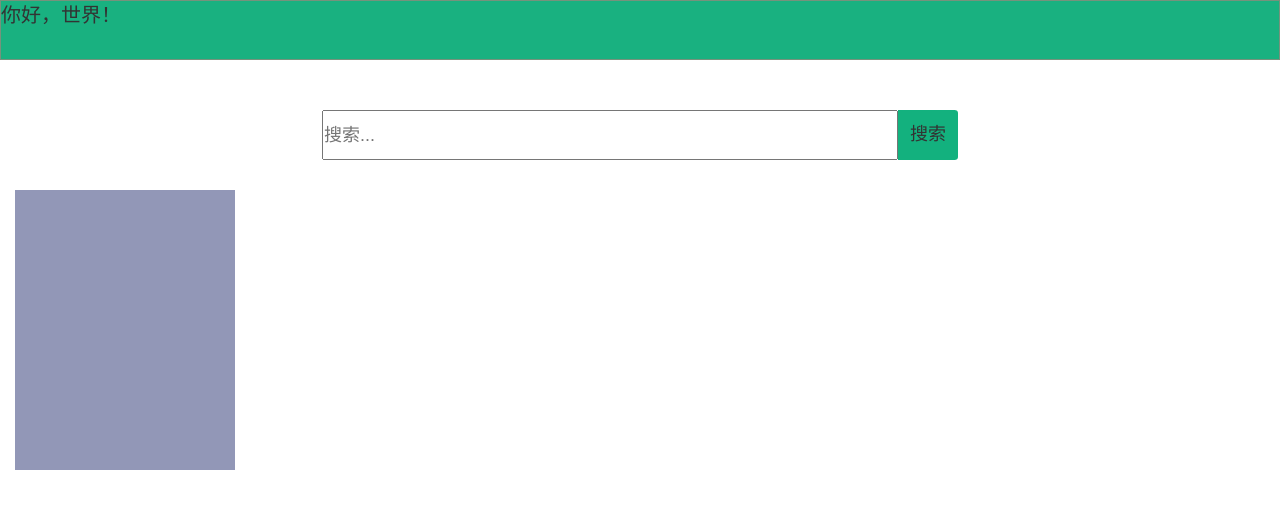
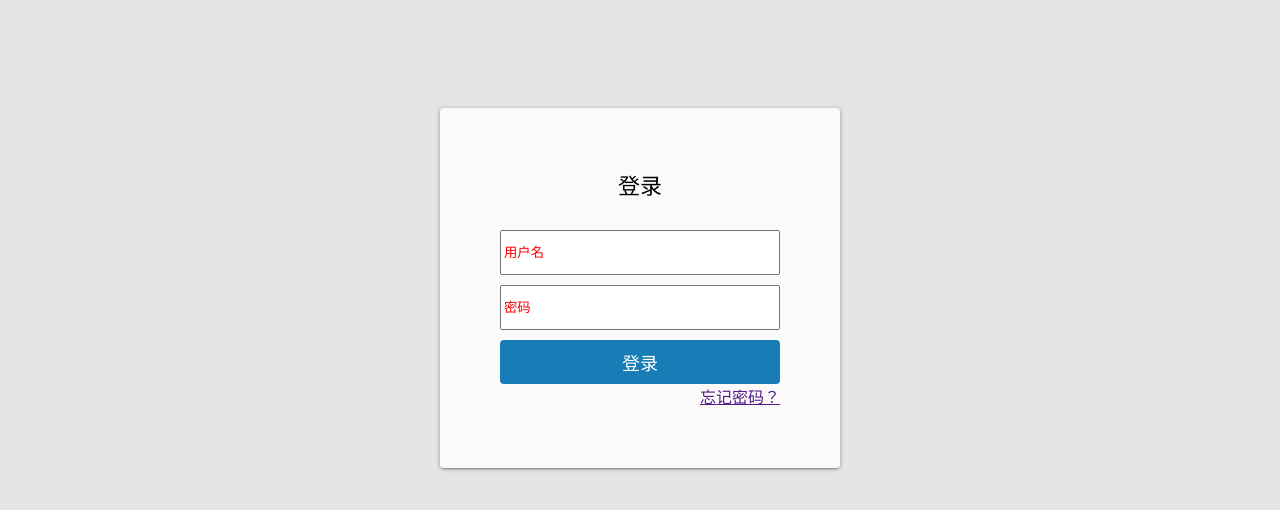
Before and after one commit to QuanjiangLee/ServerMap, a Django app: page / in a window 1280 px wide. Shown: the top 510 px of the page. Run offline with Django 3.2, Linux system fonts and the light colour scheme; some libraries are stand-ins or nearby versions.

Commit message:
增加了许多功能和继续开发

```diff
--- a/MapApp/admin.py
+++ b/MapApp/admin.py
@@ -1,5 +1,7 @@
 from django.contrib import admin
 from MapApp.models import myServerMap
+from MapApp.models import userInf
 
 # Register your models here.
 admin.site.register(myServerMap)
+admin.site.register(userInf)
--- /dev/null
+++ b/MapApp/static/css/login.css
@@ -0,0 +1,72 @@
+*, :after, :before {
+    box-sizing: border-box;
+}
+	body {
+		background-color: rgba(0,0,0,.1);
+		text-align: center;
+	}
+	.main {
+		margin-top: 100px;
+		width: 400px;
+		padding:60px;
+		border-radius: 4px;
+		vertical-align: middle;
+		background-color: rgb(250, 250, 250);
+		box-shadow: 0 2px 2px 0 rgba(0, 0, 0, 0), 0 1px 4px 0 rgba(0, 0, 0, .36), 0 3px 1px -2px rgba(0, 0, 0, .22);
+		text-align: center;
+		display: inline-block;
+	}
+	.container {
+		text-align: center;
+	}
+	.title {
+		margin-bottom: 30px;
+	}
+	.title a{
+		text-decoration: none;
+		font-size: 22px;
+	}
+	.input-prepend  i {
+    position: absolute;
+    top: 14px;
+    left: 10px;
+    font-size: 18px;
+    color: #969696;
+}
+	.iconfont {
+    font-family: iconfont!important;
+    font-size: inherit;
+    font-style: normal;
+    font-weight: 400!important;
+    -webkit-font-smoothing: antialiased;
+    -moz-osx-font-smoothing: grayscale;
+}
+.input-prepend input {
+	height: 45px;
+	width: 100%;
+	margin-bottom: 10px;
+}
+.sign-in-button {
+    width: 100%;
+    padding: 9px 18px;
+    font-size: 18px;
+    border: none;
+    border-radius: 4px;
+    color: #fff;
+    background: #187cb7 ;
+    cursor: pointer;
+    outline: none;
+    display: block;
+    clear: both;
+
+}
+ .sign-in-button:hover {
+    background: #0b527b;
+}
+.rightTips {
+	float: right;
+
+}
+input:-webkit-autofill {
+	background-color: white;
+}
--- a/MapApp/static/js/ajax.js
+++ b/MapApp/static/js/ajax.js
@@ -21,12 +21,12 @@ if (request == null){
 }
 
 
-function getRequest(url,data,func){
+function getRequest(url, data, type, func){
    // request.onreadystatechange =
 	let request = createRequest();
 	var urlArgs = url + "?" + data;
 	alert(urlArgs)
-	request.open("GET",urlArgs,true);
+	request.open("GET",urlArgs,type);
 	request.onreadystatechange = function(){
 		if (request.readyState == 4){
 		if (request.status == 200){
@@ -47,10 +47,10 @@ function getRequest(url,data,func){
 	request.send(null);
     }
 
-function postRequest(url,data,func) {
+function postRequest(url, data, type, func) {
  	// body...
  	let request = createRequest();
-	request.open("POST",url,true);
+	request.open("POST",url,type);
 	request.onreadystatechange = function(){
 		if (request.readyState == 4){
 		if (request.status == 200){
@@ -66,7 +66,14 @@ function postRequest(url,data,func) {
 		}
 	//request.setRequestHeader("Content-Type","application/x-www-form-urlencoded");
 	//request.setRequestHeader("Content-Type","text/xml");
-	request.setRequestHeader("X-Requested-With", "XMLHttpRequest");
+	//request.setRequestHeader("X-Requested-With", "XMLHttpRequest");
 	request.setRequestHeader("Content-Type","application/json;charset=UTF-8");
 	request.send(JSON.stringify(data));
  }
+function httpGet(theUrl)
+{
+    var xmlHttp = createRequest();
+    xmlHttp.open( "GET", theUrl, false ); // false for synchronous request
+    xmlHttp.send( null );
+    return xmlHttp.responseText;
+}
--- a/MapApp/templates/index.html
+++ b/MapApp/templates/index.html
@@ -6,65 +6,72 @@
     <meta name="viewport" content="width=device-width, initial-scale=1">
     <title>Host maps</title>
     <link href="/static/css/bootstrap.min.css" rel="stylesheet">
-  </head>
+    <link href="/static/css/index.css" rel="stylesheet">
   <style type="text/css">
   	* {
   		margin: 0px;
   		padding: 0px;
   	}
+    body {
+        background-color: #cccccc8f;
+    }
     nav {
-        width: 100%;
-        height: 60px;
-        font-size: 20px;
-        background-color: #19b180;
-        border:1px solid #76927c;
+        position: fixed;
+        top:0px;
+        overflow: hidden;
     }
-    .container {
-    	display: flex;
-    	width: 100%;
+  </style>
+  <script type="text/javascript">
+    function logout(){
+        postRequest("/userLoginOut/",{},false,logoutResult);
+    }
+    function logoutResult(ret){
+        if(ret['ret'] == true){
+            window.location.href ="/login/";
+        }
+    }
+    function addHost(elem) {
 
     }
-    .item {
-    	width: 220px;
-    	height: 280px;
-    	background-color: rgba(78, 86, 138, 0.61);
+    function alterHost(elem) {
+        var item = $(elem).parents(".item").children().eq(1).children(".item-li").find("li");
+        var itemBtn = $(elem).parents(".item").children().eq(1).children(".alter-info");
+        item.children("span").addClass("span-edit");
+        item.children("span").attr("contenteditable","true");
+        item.css("border-bottom","none");
+        item.filter(".enter-li").css("display","none");
+        itemBtn.css("display","flex");
     }
-    .search {
-    	width: 100%;
-    	display: inline-flex;
-    	justify-content: center;
-        margin-top: 50px;
-    	margin-bottom: 30px;
+    function delHost(elem) {
+
     }
-    .sinput {
-    	display: inline-block;
-    	height: 50px;
-    	width: 45%;
-    	font-size: 18px;
+    function alterReset(elem) {
+        var items = $(elem).parent().parent().find(".item-li span");
+        items.text("");
     }
-    .sbt {
-    	display: inline-block;
-    	outline: none;
-    	width: 60px;
-    	background: #13b17e;
-    	border: none;
-    	border-bottom-right-radius: 6%;
-        border-top-right-radius: 6%;
-        cursor: pointer;
-        font-size: 18px;
+    function alterAbort(elem) {
+
     }
-  </style>
+  </script>
+  </head>
   <body>
-    <nav>你好，世界！</nav>
+    <nav>你好，世界！
+        <button type="text" onclick="logout()" class="btn btn-link logout" style="float: right;font-size: 20px;color:black;">Logout!</button>
+    </nav>
     <div class="search">
     <input type="text" placeholder="搜索..." class="sinput">
     <input type="button" class="sbt" name="search" value="搜索">
 	</div>
     <div class="container">
-
-    	<div class="item"></div>
+    {% include 'host.html' %}
+    <button class="new-host">+</button>
+    </div>
+    <div class="bottom-add">
+        <button class="new-host">+</button>
     </div>
     <script src="/static/js/jquery-1.12.4.js"></script>
     <script src="/static/js/bootstrap.min.js"></script>
+    <script src="/static/js/ajax.js"></script>
+    <script src="/static/js/text-utils.js"></script>
   </body>
 </html>
--- /dev/null
+++ b/MapApp/templates/login.html
@@ -0,0 +1,91 @@
+<!DOCTYPE html>
+<html>
+<head>
+	<meta charset="utf-8">
+	<title>注册登录页面</title>
+</head>
+<link rel="stylesheet" type="text/css" href="/static/css/login.css">
+<style type="text/css">
+	::placeholder {
+		color:red;
+	};
+</style>
+<body>
+	<div class="main">
+		<div class="title">
+			<span style="font-size: 22px">登录</span>
+			<!--<b>·</b>
+			<a href="">注册</a>-->
+		</div>
+		<div class="container">
+			<div class="input-prepend ">
+			<input type="text" placeholder="用户名" name="username">
+			<i class="iconfont"></i>
+			</div>
+			<div class="input-prepend ">
+			<input type="password" placeholder="密码" name="password">
+			<i class="iconfont"></i>
+			</div>
+			<input type="button" class="sign-in-button" name="submit" value="登录">
+			<div class="rightTips">
+				<a href="">忘记密码？</a>
+			</div>
+		</div>
+	</div>
+	<script src="/static/js/jquery-1.12.4.js"></script>
+    <script src="/static/js/bootstrap.min.js"></script>
+    <script src="/static/js/ajax.js"></script>
+	<script type="text/javascript">
+			// body...
+		function checkData_form(){  //检查form表单数据的合法性
+			var index = true;
+			var username = $("input[name='username']").val();
+			var password = $("input[name='password']").val();
+			$("input").css("border-color", "#ddd");
+			if(username == ""){
+		    	index = false;
+		    	$("input[name='username']").attr("placeholder","please enter username!");
+		    	$("input[name='username']").attr("style","::placeholder:red")
+			}
+			if(password == ""){
+		    	index = false;
+		    	$("input[name='password']").css("border-color", "#f33");
+			}
+			return index
+			}
+		function checkLogin(){
+			var verifyInput = checkData_form();
+			if (verifyInput == true){
+				var username = $("input[name='username']").val();
+				var password = $("input[name='password']").val();
+				data = {'userNo':username, 'passwd':password}
+				postRequest("/verifyLogin/",data,true,verifyResult);
+			}else {
+				alert("username or password is not should null!")
+			}
+		}
+		function verifyResult(ret){
+			if(ret['result'] == true) {
+				window.location.href = "/index/"+ret['sessionId'];
+			}else {
+				alert(ret['error']);
+			}
+
+		}
+		$(function () {
+			$("input[name = 'username']").keydown(function(event){
+    			if(event.which == "13")
+            		$("input[name = 'password']").focus()
+			})
+			$("input[name = 'password']").keydown(function(event){
+    			if(event.which == "13")
+            		checkLogin();
+			})
+			$("input[name = 'submit']").click(function(){
+				checkLogin();
+			});
+		})
+
+	</script>
+</body>
+</html>
--- a/MapApp/views.py
+++ b/MapApp/views.py
@@ -1,15 +1,52 @@
 import json
+import time
 import urllib
 from urllib import parse
 from django.http import HttpResponse
-from django.shortcuts import render
+from django.contrib.sessions.models import Session
+from django.shortcuts import render, redirect
 from datetime import datetime
 from django.http import Http404
 from MapApp.models import myServerMap
 from django.views.decorators.csrf import csrf_exempt
+from django.contrib.auth import authenticate, login as auth_login, logout
+from django.contrib.auth.decorators import login_required
 
 # Create your views here.
 
+def login(request):
+	return render(request, 'login.html')
+
+@csrf_exempt
+def verifyLogin(request):
+	if request.method == "GET":
+	    userNo = request.GET.get("userNo","")
+	    passwd = request.GET.get("passwd","")
+	if request.method == "POST":
+		data = json.loads(request.body.decode("utf-8"))
+		userNo = data['userNo']
+		passwd = data['passwd']
+	print('userNo',userNo)
+	print('passwd',passwd)
+	user = authenticate(request,username = userNo, password = passwd)
+	if user is not None:
+		auth_login(request,user)
+		sessionId=request.session.session_key
+		response = {'result':True, 'sessionId':sessionId}
+		return HttpResponse(json.dumps(response), content_type='application/json;charset=utf-8')
+	else:
+		response = {'result':False, 'error': "username or password is error!"}
+		return HttpResponse(json.dumps(response), content_type='application/json;charset=utf-8')
+
+@csrf_exempt
+def userLoginOut(request):
+	if not request.user.is_authenticated:
+		return redirect('/login')
+	logout(request)
+	return HttpResponse(json.dumps({'ret':True}), content_type='application/json;charset=utf-8')
+
 def index(request):
+	if not request.user.is_authenticated:
+		return redirect('/login')
 	hostList = myServerMap.objects.all()
 	return render(request, 'index.html', {'hostList' : hostList})
--- a/ServerMap/settings.py
+++ b/ServerMap/settings.py
@@ -119,3 +119,9 @@ USE_TZ = True
 # https://docs.djangoproject.com/en/1.11/howto/static-files/
 
 STATIC_URL = '/static/'
+LOGIN_URL = "/login/"
+
+#session settings
+SESSION_COOKIE_AGE = 60 * 30 #30 minutes
+SESSION_SAVE_EVERY_REQUEST = True
+SESSION_EXPIRE_AT_BROWSER_CLOSE = True # 关闭浏览器，则COOKIE失效
--- a/ServerMap/urls.py
+++ b/ServerMap/urls.py
@@ -18,6 +18,11 @@ from django.contrib import admin
 from MapApp import views
 
 urlpatterns = [
-	url(r'^$', views.index,name='index'),
+	url(r'^$', views.login, name='login'),
+	url(r'^login/', views.login, name='login'),
+	url(r'^accounts/login/', views.login),
+	url(r'^verifyLogin/', views.verifyLogin),
+	url(r'^userLoginOut/', views.userLoginOut),
+	url(r'^index/*', views.index),
     url(r'^admin/', admin.site.urls),
 ]
```
Also changed, not shown: MapApp/models.py (+9 -0 lines), MapApp/static/css/index.css (+145 -0 lines), MapApp/templates/host.html (added, +29 -0 lines), MapApp/migrations/0002_userinf.py (added), db.sqlite3.
